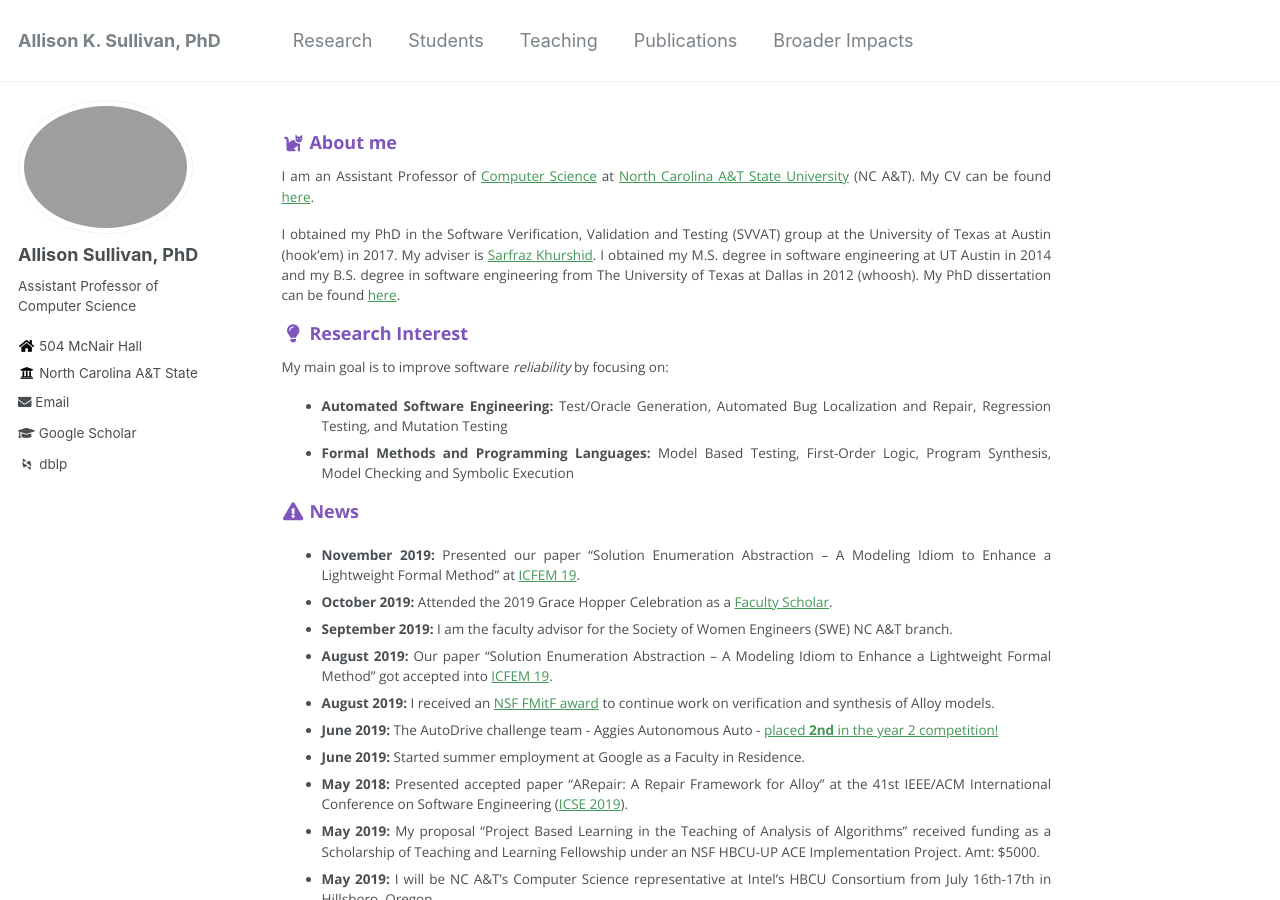
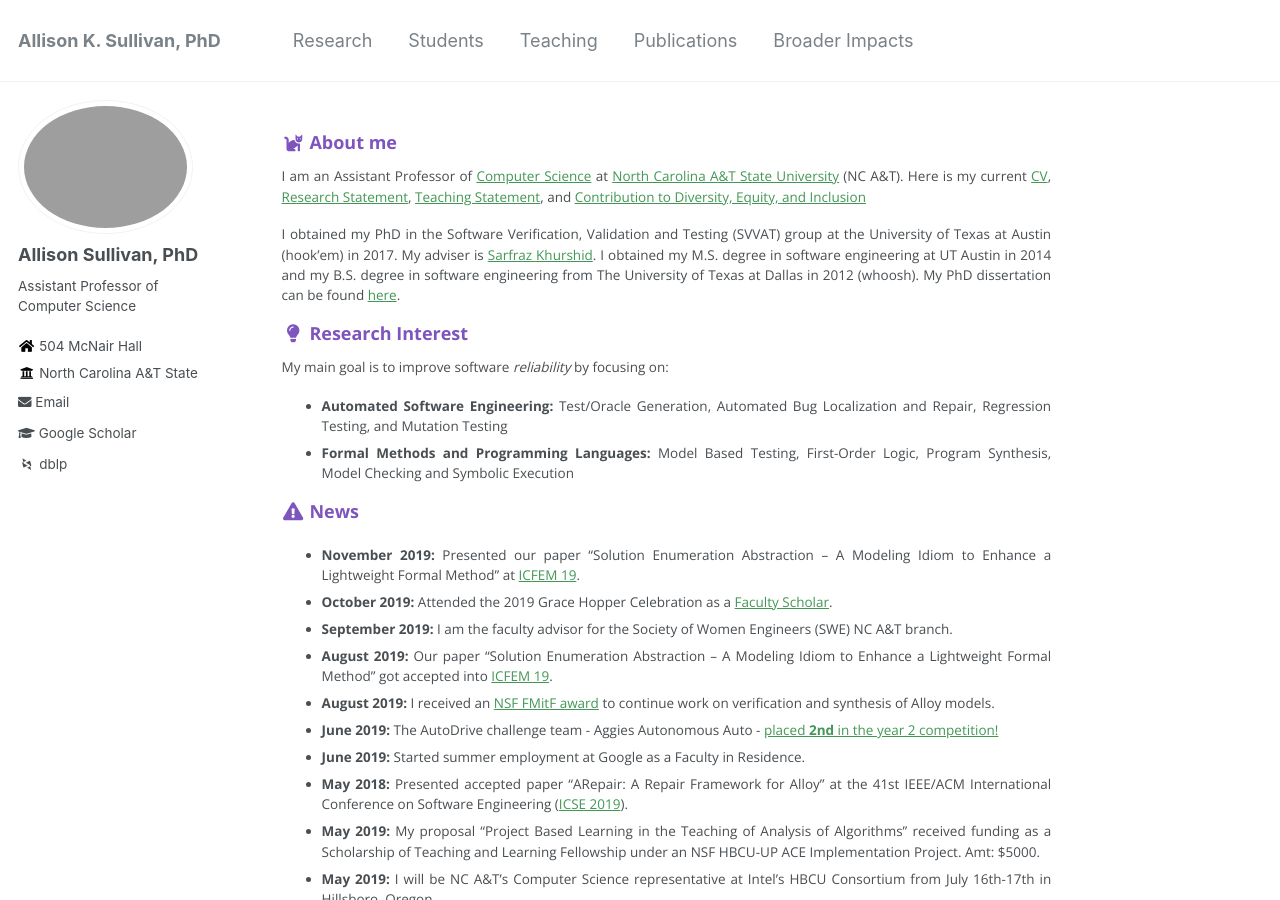
Before and after one commit to Allisonius/allisonius.github.io, a Jekyll site: the page built from _pages/about.md, in a window 1280 px wide and 900 px high. Built offline with Jekyll 4.4.1, drawn with Linux system fonts in a browser that asks for light colours; some web fonts are replaced.

Commit message:
Update about.md

```diff
--- a/_pages/about.md
+++ b/_pages/about.md
@@ -9,9 +9,11 @@ redirect_from:
 ---
 
 ### <i class="fa fa-fw fa-cat" aria-hidden="true"></i> About me
-I am an Assistant Professor of [Computer Science](https://www.ncat.edu/coe/departments/comp/index.html) at [North Carolina A&T State University](https://www.ncat.edu/) (NC A&T). My CV can be found [here](/files/ASullivan_CV.pdf).
+I am an Assistant Professor of [Computer Science](https://www.ncat.edu/coe/departments/comp/index.html) at [North Carolina A&T State University](https://www.ncat.edu/) (NC A&T). Here is my current [CV](/files/ASullivan_CV.pdf), [Research Statement](../files/researchstatement.pdf), [Teaching Statement](../files/teachingstatement.pdf), and [Contribution to Diversity, Equity, and Inclusion](../files/Commitment_to_Diversity_Statement.pdf)
 
 I obtained my PhD in the Software Verification, Validation and Testing (SVVAT) group at the University of Texas at Austin (hook'em) in 2017. My adviser is [Sarfraz Khurshid](https://users.ece.utexas.edu/~khurshid/). I obtained my M.S. degree in software engineering at UT Austin in 2014 and my B.S. degree in software engineering from The University of Texas at Dallas in 2012 (whoosh). My PhD dissertation can be found [here](files/dissertation.pdf).
+
+
 
 
 ### <i class="fa fa-fw fa-lightbulb" aria-hidden="true"></i> Research Interest
```
